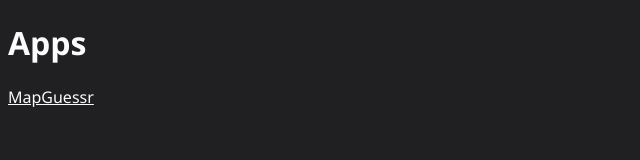
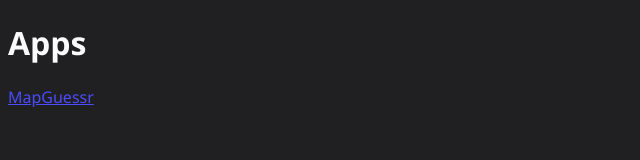
Before and after one commit to braindead14/Website, a plain HTML site: page index.html in a window 1280 px wide. Shown: the whole page, without its empty margins (0-640 px from the left). Drawn offline with Linux system fonts and the light colour scheme.

Commit message:
Update main.css

```diff
--- a/main.css
+++ b/main.css
@@ -6,7 +6,7 @@
 
 }
 
-.hyperlink {
+a {
     color: #4b4bff;
 }
 
```
